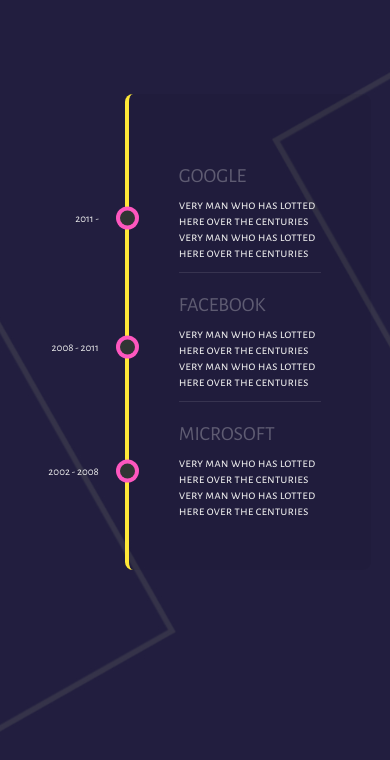
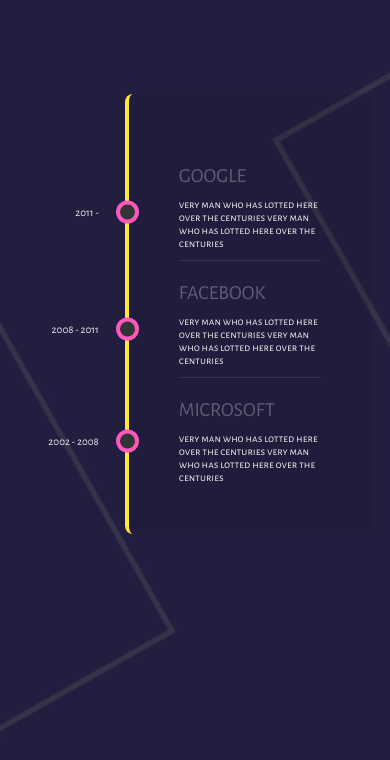
Before and after one commit to TomCastagnino/django_site, a Django app: page / in a window 390 px wide. Shown: the part 5093-5853 px from the top of the page. Run offline with Django 3.2, Linux system fonts and the light colour scheme; parts of the project's set-up code (start-up, migrations or seed data) failed here and were passed over; some web fonts are replaced.

Commit message:
modified some mobile settings

```diff
--- a/home/static/home/main.css
+++ b/home/static/home/main.css
@@ -637,7 +637,7 @@ input[type="submit"]:hover{
 	}
 
 	.timeline p{
-		font-size: 1.3rem;
+		font-size: 1.1rem;
 	}
 
 	.timeline .date::before{
```
